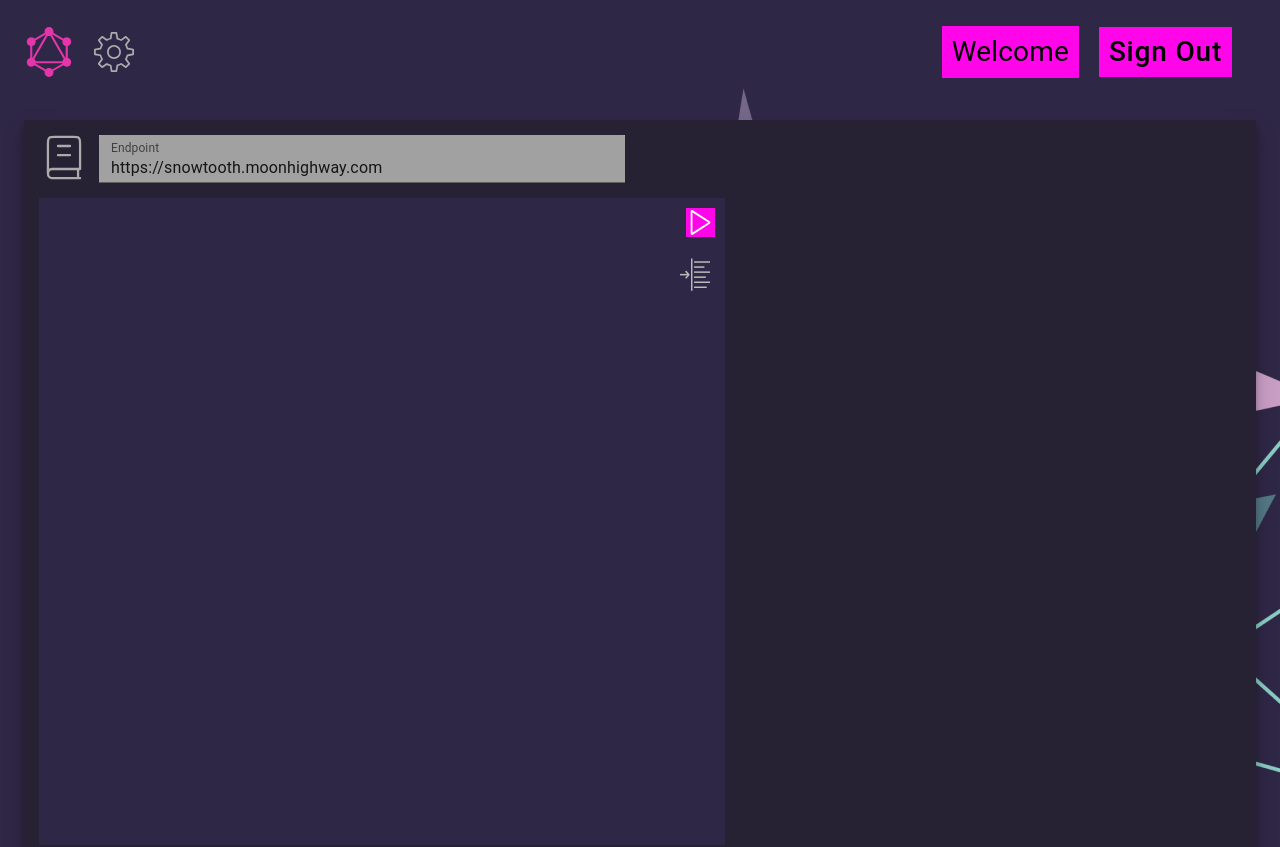
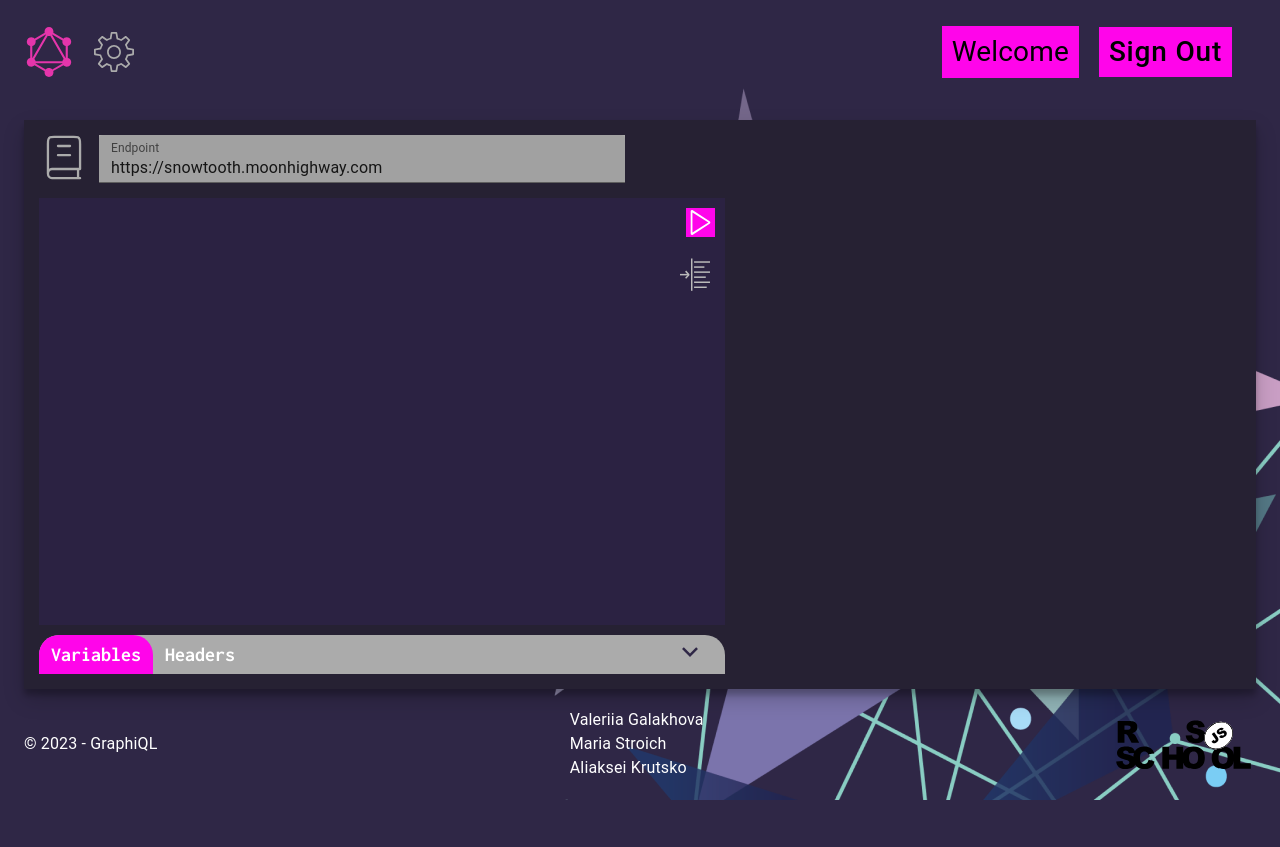
Before and after one commit to akrutsko/GraphiQL, a React (Vite) app: page /main in a window 1280 px wide. Shown: the top 847 px of the page. After the commit the page ends 800 px from the top, so only its background shows below. Built offline with nearby package versions, Linux system fonts and the light colour scheme; no server answers; sample sign-in values are in the browser's storage.

Commit message:
fix: fix the theme for the editor

```diff
--- a/src/components/entities/Accordion/CustomAccordion.module.css
+++ b/src/components/entities/Accordion/CustomAccordion.module.css
@@ -13,7 +13,6 @@
 }
 
 .wrapperGroup {
-  background-color: var(--dark-blue-color);
   padding-top: 10px;
   position: relative;
 }
--- a/src/components/entities/Accordion/CustomAccordion.tsx
+++ b/src/components/entities/Accordion/CustomAccordion.tsx
@@ -1,4 +1,5 @@
 import { useState } from 'react';
+import { Box } from '@mui/material';
 
 import { HEADERS_EDITOR, VARIABLES_EDITOR } from '../../../constants';
 import { useTranslation } from '../../../hooks';
@@ -23,7 +24,7 @@
   };
 
   return (
-    <div className={styles.wrapperAccordion}>
+    <Box className={styles.wrapperAccordion} sx={{ bgcolor: 'primary.contrastText' }}>
       <div className={styles.wrapperGroup}>
         <div>
           <ControlButton
@@ -40,7 +41,7 @@
         </div>
       </div>
       {visibleDiv && <EditorTextarea selectedDiv={selectedDiv} />}
-    </div>
+    </Box>
   );
 };
 
--- a/src/components/entities/ControlledTextarea/ControlledTextarea.module.css
+++ b/src/components/entities/ControlledTextarea/ControlledTextarea.module.css
@@ -1,11 +1,8 @@
 .textarea {
   width: 100%;
   height: 100%;
-  background-color: var(--violet-color);
   border: none;
   resize: none;
-  caret-color: white;
-  color: white;
   padding: 10px;
 }
 
--- a/src/components/entities/ControlledTextarea/ControlledTextarea.tsx
+++ b/src/components/entities/ControlledTextarea/ControlledTextarea.tsx
@@ -2,15 +2,22 @@
 import { useState, useEffect, useRef } from 'react';
 import { TextareaAutosize } from '@mui/base/TextareaAutosize';
 import { useSelector } from 'react-redux';
+import { styled } from '@mui/material';
 
 import { selectRequestData } from '../../../store/slices/requestSlice';
-import { useActions } from '../../../hooks/useActions';
+import { useActions } from '../../../hooks';
 
 import styles from './ControlledTextarea.module.css';
 
 interface ControlledTextareaProps {
   selectedDiv?: string;
 }
+
+export const StylizedTextarea = styled(TextareaAutosize)(({ theme }) => ({
+  background: theme.palette.secondary.main,
+  color: theme.palette.text.primary,
+  caretColor: theme.palette.text.primary,
+}));
 
 const ControlledTextarea = ({ selectedDiv }: ControlledTextareaProps) => {
   const query = useSelector(selectRequestData);
@@ -37,8 +44,8 @@
 
   return (
     <div>
-      <TextareaAutosize
-        minRows={30}
+      <StylizedTextarea
+        minRows={19}
         className={styles.textarea}
         placeholder={selectedDiv}
         value={query}
--- a/src/components/shared/Textarea/Textarea.tsx
+++ b/src/components/shared/Textarea/Textarea.tsx
@@ -1,5 +1,6 @@
-import { TextareaAutosize } from '@mui/base/TextareaAutosize';
 import type { ChangeEvent } from 'react';
+
+import { StylizedTextarea } from '../../entities/ControlledTextarea/ControlledTextarea.tsx';
 
 import styles from './Textarea.module.css';
 
@@ -11,7 +12,7 @@
 const Textarea = ({ value, onChange }: TextareaProps) => {
   return (
     <div className={styles.wrapperTextarea}>
-      <TextareaAutosize minRows={8} className={styles.textarea} defaultValue={value} onChange={onChange} />
+      <StylizedTextarea minRows={8} className={styles.textarea} defaultValue={value} onChange={onChange} />
     </div>
   );
 };
--- a/src/components/widgets/RequestSection/RequestSection.module.css
+++ b/src/components/widgets/RequestSection/RequestSection.module.css
@@ -2,7 +2,6 @@
   display: flex;
   flex-direction: column;
   justify-content: space-between;
-  background-color: var(--violet-color);
 }
 
 .requestSection {
--- a/src/components/widgets/RequestSection/RequestSection.tsx
+++ b/src/components/widgets/RequestSection/RequestSection.tsx
@@ -1,5 +1,6 @@
 import { toast } from 'react-toastify';
 import { useSelector } from 'react-redux';
+import { Box } from '@mui/material';
 
 import CustomAccordion from '../../entities/Accordion/CustomAccordion';
 import prettifyingService from '../../../services/PrettifyingService';
@@ -50,8 +51,8 @@
   };
 
   return (
-    <div className={styles.requestSection}>
-      <div className={styles.wrapperButtons}>
+    <Box className={styles.requestSection} sx={{ bgcolor: 'primary.contrastText' }}>
+      <Box className={styles.wrapperButtons} sx={{ bgcolor: 'secondary.main' }}>
         <div className={styles.textarea}>
           <EditorOrViewer readOnly={false} />
         </div>
@@ -63,10 +64,10 @@
         <HtmlTooltip title={translation.tooltip.prettify} placement="right">
           <button className={styles.buttonPrettier} onClick={handleButtonPrettierClick} />
         </HtmlTooltip>
-      </div>
+      </Box>
       <CustomAccordion />
       <TostifyComponent />
-    </div>
+    </Box>
   );
 };
 
--- a/src/utils/themeSwitcher/ThemeSwitcher.tsx
+++ b/src/utils/themeSwitcher/ThemeSwitcher.tsx
@@ -9,8 +9,9 @@
 
   const selectedTheme = useMemo(() => {
     const mainColor = theme === THEME_DARK ? '#2f2746' : '#e1e0e0';
-    const secondaryColor = theme === THEME_DARK ? '#2b2242' : '#e0dede';
+    const secondaryColor = theme === THEME_DARK ? '#2b2242' : '#ffffff';
     const redactorColor = theme === THEME_DARK ? '#262133' : '#e0dede';
+    const textColor = theme === THEME_DARK ? '#ffffff' : '#000000';
 
     return createTheme({
       breakpoints: {
@@ -33,6 +34,9 @@
         },
         info: {
           main: '#fff',
+        },
+        text: {
+          primary: textColor,
         },
         background: {
           default: mainColor,
```
